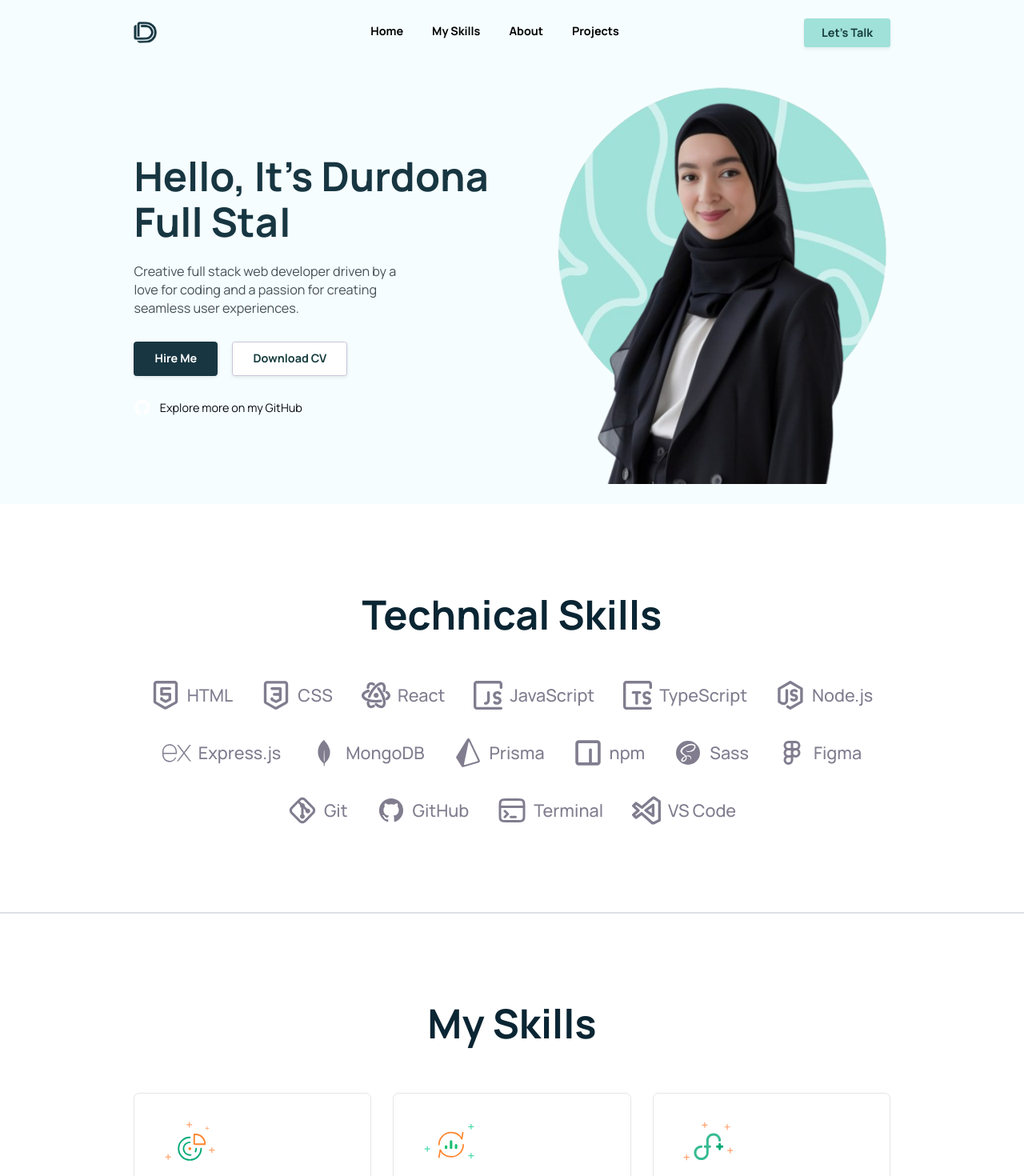
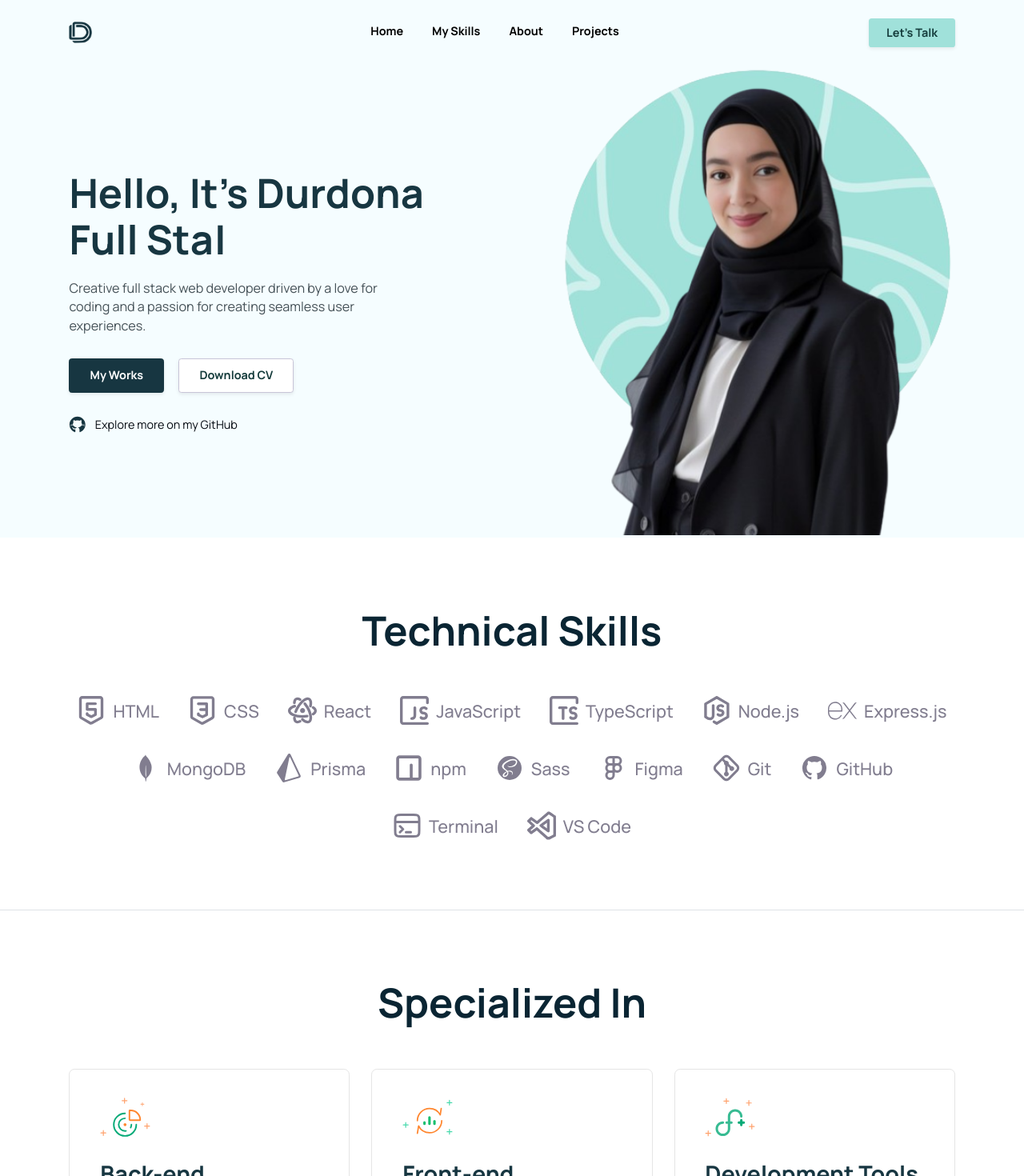
Before and after one commit to durdonadev/personal-portfolio, a React (Create React App) app: page / in a window 1280 px wide. Shown: the top 1470 px of the page at 80% size. Built offline with nearby package versions, Linux system fonts and the light colour scheme.

Commit message:
Fix pmedia query for each sections

```diff
--- a/public/index.html
+++ b/public/index.html
@@ -2,14 +2,14 @@
 <html lang="en">
     <head>
         <meta charset="utf-8" />
-        <link rel="icon" href="%PUBLIC_URL%/favicon.ico" />
+        <link rel="icon" href="%PUBLIC_URL%/logo.png" />
         <meta name="viewport" content="width=device-width, initial-scale=1" />
         <meta name="theme-color" content="#000000" />
         <meta
             name="description"
             content="Web site created using create-react-app"
         />
-        <link rel="apple-touch-icon" href="%PUBLIC_URL%/logo192.png" />
+        <link rel="apple-touch-icon" href="%PUBLIC_URL%/logo.png" />
         <!--
       manifest.json provides metadata used when your web app is installed on a
       user's mobile device or desktop. See https://developers.google.com/web/fundamentals/web-app-manifest/
@@ -24,7 +24,7 @@
       work correctly both with client-side routing and a non-root public URL.
       Learn how to configure a non-root public URL by running `npm run build`.
     -->
-        <title>React App</title>
+        <title>DurdonaTech</title>
     </head>
     <body>
         <noscript>You need to enable JavaScript to run this app.</noscript>
--- a/src/pages/components/Container.tsx
+++ b/src/pages/components/Container.tsx
@@ -2,10 +2,10 @@ import styled from "styled-components";
 
 const Container = styled.div`
     margin: 0 auto;
-    max-width: 190rem;
-    padding: 2.5rem 28.2rem;
+    max-width: 144rem;
+    /* padding: 2.5rem 28.2rem; */
 
-    @media (max-width: 106em) {
+    /* @media (max-width: 106em) {
         //1696
         padding: 2.5rem 21rem;
     }
@@ -74,11 +74,7 @@ const Container = styled.div`
         //400
         padding: 2.5rem 2rem;
     }
-
-    /* @media (max-width: 21em) {
-        //336
-        padding: 2.5rem 2.6rem;
-    } */
+*/
 `;
 
 export { Container };
--- a/src/pages/components/IconLink.tsx
+++ b/src/pages/components/IconLink.tsx
@@ -3,7 +3,6 @@ import styled from "styled-components";
 import { Icon, IconName } from "../../design-system";
 
 const StyledLink = styled.a`
-    z-index: 10;
     cursor: pointer;
     height: 2.4rem;
     width: 2.4rem;
--- a/src/pages/home/HomePage.tsx
+++ b/src/pages/home/HomePage.tsx
@@ -1,4 +1,3 @@
-import styled from "styled-components";
 import { TopNavigation } from "./sections/top-navigation/TopNavigation";
 import { Hero } from "./sections/hero/Hero";
 import { About } from "./sections/about/About";
@@ -7,47 +6,20 @@ import { Services } from "./sections/services/Services";
 import { Projects } from "./sections/projects/Projects";
 import { Contact } from "./sections/contact/Contact";
 import { useEffect, useState } from "react";
-import footer from "../../assets/images/footer.png";
-
-interface HeaderProps {
-    backgroundColor: string;
-    scrolled: boolean;
-}
-
-const StyledHeader = styled.header<HeaderProps>`
-    background-color: ${(props) => props.backgroundColor};
-    position: sticky;
-    top: 0;
-    z-index: 999;
-    box-shadow: ${(props) =>
-        props.scrolled ? "0 2rem 6rem rgba(50,61,88,0.09)" : "none"};
-    @media (max-width: 50em) {
-        border-radius: ${(props) => (props.scrolled ? "1.6rem" : "none")};
-        top: ${(props) => (props.scrolled ? "1.6rem" : "none")};
-        margin-left: ${(props) => (props.scrolled ? "1.6rem" : "none")};
-        margin-right: ${(props) => (props.scrolled ? "1.6rem" : "none")};
-    }
-
-    @media (max-width: 25em) {
-        border-radius: ${(props) => (props.scrolled ? "1rem" : "none")};
-        top: ${(props) => (props.scrolled ? "1rem" : "none")};
-        margin-left: ${(props) => (props.scrolled ? "1rem" : "none")};
-        margin-right: ${(props) => (props.scrolled ? "1rem" : "none")};
-    }
-`;
+import { Footer } from "./sections/footer/Footer";
 
 const HomePage = () => {
-    const [headerBackground, setHeaderBackground] = useState("#f5fdff");
+    const [navBackground, setNavBackground] = useState("var(--color-bg)");
     const [scrolled, setScrolled] = useState(false);
 
     useEffect(() => {
         const handleScroll = () => {
             const offset = window.scrollY;
             if (offset > 0) {
-                setHeaderBackground("#ffffff");
+                setNavBackground("var(--color-white)");
                 setScrolled(true);
             } else {
-                setHeaderBackground("#f5fdff");
+                setNavBackground("var(--color-bg)");
                 setScrolled(false);
             }
         };
@@ -60,46 +32,17 @@ const HomePage = () => {
 
     return (
         <>
-            <StyledHeader
-                backgroundColor={headerBackground}
+            <TopNavigation
+                backgroundcolor={navBackground}
                 scrolled={scrolled}
-                id="top-navigation"
-            >
-                <TopNavigation scrolled={scrolled} />
-            </StyledHeader>
-
-            <section id="hero" style={{ backgroundColor: "#f5fdff" }}>
-                <Hero />
-            </section>
-            <section
-                id="tool-bar"
-                style={{
-                    borderBottom: "1px solid #dee2e6"
-                }}
-            >
-                <ToolsBar />
-            </section>
-            <section id="services">
-                <Services />
-            </section>
-            {/* <section id="about" style={{ backgroundColor: "#f6f7fb" }}>
-                <About />
-            </section> */}
-            <section id="projects" style={{ backgroundColor: "#f5fdff" }}>
-                <Projects />
-            </section>
-            <section
-                id="contact"
-                style={{
-                    backgroundImage: "url(" + footer + ")",
-                    backgroundSize: "cover",
-                    backgroundRepeat: "no-repeat",
-                    backgroundPosition: "center",
-                    minHeight: "40rem"
-                }}
-            >
-                <Contact />
-            </section>
+            />
+            <Hero />
+            <ToolsBar />
+            <Services />
+            {/* <About /> */}
+            <Projects />
+            <Contact />
+            <Footer />
         </>
     );
 };
--- a/src/pages/home/sections/contact/Contact.tsx
+++ b/src/pages/home/sections/contact/Contact.tsx
@@ -1,7 +1,6 @@
 import styled from "styled-components";
-import { Typography } from "../../../../design-system";
+import { Icon, Typography } from "../../../../design-system";
 import { Container } from "../../../components";
-import IconLink from "../../../components/IconLink";
 import { useRef, useState } from "react";
 import emailjs from "@emailjs/browser";
 import "./Contact.css";
@@ -43,7 +42,7 @@ const ContactInfoWrapper = styled.div`
     width: 40%;
     display: flex;
     flex-direction: column;
-    gap: var(--space-40);
+    gap: var(--space-32);
 
     @media (max-width: 60em) {
         width: 100%;
@@ -59,14 +58,14 @@ const Paragraph = styled(Typography)`
     color: var(--color-white);
 `;
 
+const MailAndPhone = styled.div`
+    display: flex;
+    gap: var(--space-10);
+`;
+
 const StyledLink = styled.a`
     font-size: 1.8rem;
-    color: #3aa79a;
-`;
-
-const SocialMedia = styled.div`
-    display: flex;
-    gap: var(--space-20);
+    color: var(--color-white);
 `;
 
 const Contact = () => {
@@ -146,37 +145,20 @@ const Contact = () => {
                             Have a project in mind or just have a question?
                             Let's connect and make it happen together!
                         </Paragraph>
-                        <SocialMedia>
-                            <IconLink
-                                href="https://www.linkedin.com/in/durdonadev"
-                                iconName="linkdin-icon"
-                            />
-                            <IconLink
-                                href="https://github.com/durdonadev"
-                                iconName="github-icon"
-                            />
-                            <IconLink
-                                href="https://twitter.com/DurdonaDev"
-                                iconName="twitter-icon"
-                            />
-                            <IconLink
-                                href="https://www.facebook.com/profile.php?id=100079816749162"
-                                iconName="facebook"
-                            />
-                        </SocialMedia>
-                        {/* <Typography variant="paragraphMD" weight="bold">
-                                Email
-                            </Typography>
+
+                        <MailAndPhone>
+                            <Icon iconName="mail" />
                             <StyledLink href="mailto:durdona.dev@gmail.com">
                                 durdona.dev@gmail.com
                             </StyledLink>
+                        </MailAndPhone>
 
-                            <Typography variant="paragraphMD" weight="bold">
-                                Phone
-                            </Typography>
+                        <MailAndPhone>
+                            <Icon iconName="phone" />
                             <StyledLink href="tel:+19293347203">
                                 +1 929 334-7203
-                            </StyledLink> */}
+                            </StyledLink>
+                        </MailAndPhone>
                     </ContactInfoWrapper>
 
                     {/* <ContactForm ref={form} onSubmit={sendEmail}>
--- a/src/pages/home/sections/hero/Hero.tsx
+++ b/src/pages/home/sections/hero/Hero.tsx
@@ -133,9 +133,9 @@ const HeroImage = styled.img`
 
 const Hero = () => {
     const handleOnClick = () => {
-        const contactSection = document.getElementById("contact");
-        if (contactSection) {
-            contactSection.scrollIntoView({ behavior: "smooth" });
+        const projectsSection = document.getElementById("projects");
+        if (projectsSection) {
+            projectsSection.scrollIntoView({ behavior: "smooth" });
         }
     };
 
@@ -169,7 +169,7 @@ const Hero = () => {
                             color="secondary"
                             onClick={handleOnClick}
                         >
-                            Hire Me
+                            My Works
                         </Button>
                         <FileViewer />
                     </Buttons>
@@ -177,7 +177,7 @@ const Hero = () => {
                     <SocialMedia>
                         <IconLink
                             href="https://github.com/durdonadev"
-                            iconName="github-icon"
+                            iconName="github"
                         />
                         <Typography variant="paragraphSM" weight="normal">
                             Explore more on my GitHub
--- a/src/pages/home/sections/projects/ProjectCard/ProjectCard.tsx
+++ b/src/pages/home/sections/projects/ProjectCard/ProjectCard.tsx
@@ -23,7 +23,7 @@ const ProjectCardBase = styled.div`
     @media (max-width: 60em) {
         display: block;
         padding-bottom: var(--space-32);
-        border-bottom: 1px solid #dee2e6;
+        border-bottom: 1px solid var(--color-border);
     }
 
     @media (max-width: 30em) {
--- a/src/pages/home/sections/services/Services.tsx
+++ b/src/pages/home/sections/services/Services.tsx
@@ -12,7 +12,7 @@ const ServicesSectionBase = styled(SectionBase)`
 const Title = styled(Typography)`
     color: var(--color-section-header);
     text-align: center;
-    margin-bottom: var(--space-64);
+    margin-bottom: var(--space-60);
 `;
 
 const ServicesCardsWrapper = styled.div`
@@ -34,7 +34,7 @@ const Services = () => {
         <ServicesSectionBase id="services">
             <Container>
                 <Title variant="h2" weight="bold">
-                    My Skills
+                    Specialized In
                 </Title>
 
                 <ServicesCardsWrapper>
--- a/src/pages/home/sections/top-navigation/MobileNavigation.tsx
+++ b/src/pages/home/sections/top-navigation/MobileNavigation.tsx
@@ -31,27 +31,14 @@ const MenuLinks = styled.div<TopNavigationProps>`
     }
 `;
 
-const MobileNavigation: React.FC<TopNavigationProps> = () => {
-    const [navBackground, setNavBackground] = useState("var(--color-bg)");
-    const [scrolled, setScrolled] = useState(false);
+const MobileNavigation: React.FC<TopNavigationProps> = ({ scrolled }) => {
+    const [navBackground, setNavBackground] = useState(
+        scrolled ? "var(--color-white)" : "var(--color-bg)"
+    );
 
     useEffect(() => {
-        const handleScroll = () => {
-            const offset = window.scrollY;
-            if (offset > 0) {
-                setNavBackground("var(--color-white)");
-                setScrolled(true);
-            } else {
-                setNavBackground("var(--color-bg)");
-                setScrolled(false);
-            }
-        };
-
-        window.addEventListener("scroll", handleScroll);
-        return () => {
-            window.removeEventListener("scroll", handleScroll);
-        };
-    }, []);
+        setNavBackground(scrolled ? "var(--color-white)" : "var(--color-bg)");
+    }, [scrolled]);
 
     const handleOnClick = () => {
         const contactSection = document.getElementById("contact");
--- a/src/pages/home/sections/top-navigation/TopNavigation.tsx
+++ b/src/pages/home/sections/top-navigation/TopNavigation.tsx
@@ -30,6 +30,8 @@ const Base = styled.nav<TopNavigationProps>`
     left: 0;
     z-index: 1;
 
+    background-color: ${(props) =>
+        props.scrolled ? "var(--color-white)" : "var(--color-bg)"};
     box-shadow: ${(props) => (props.scrolled ? "var(--shadow-xl)" : "none")};
 
     ${SectionSidePadding}
```
Also changed, not shown: public/logo.png.
